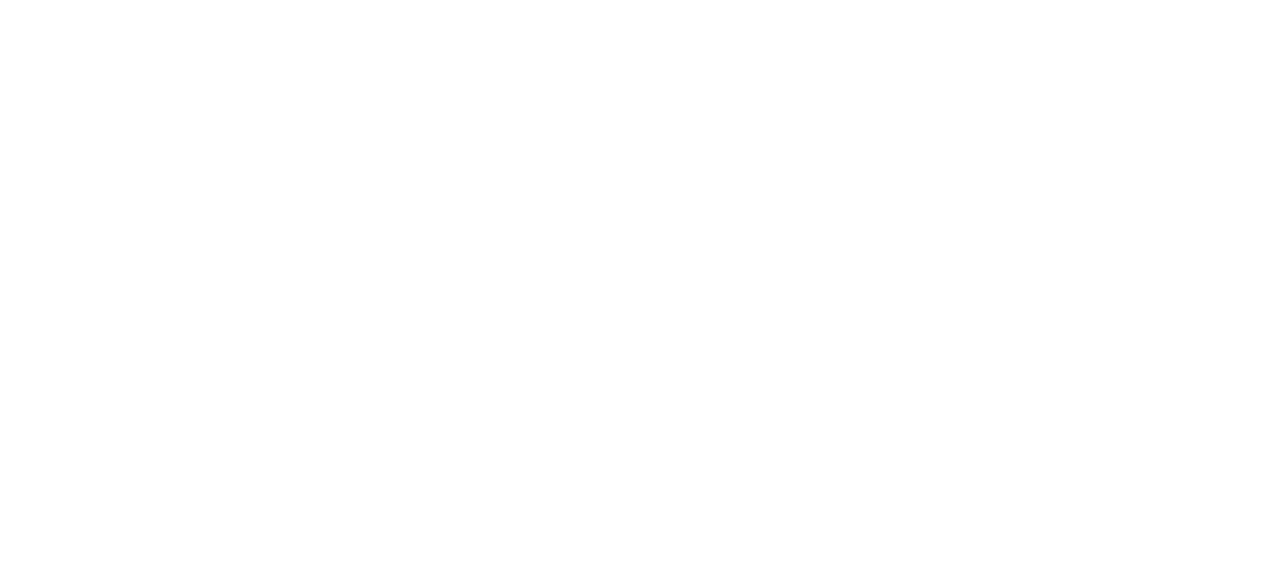
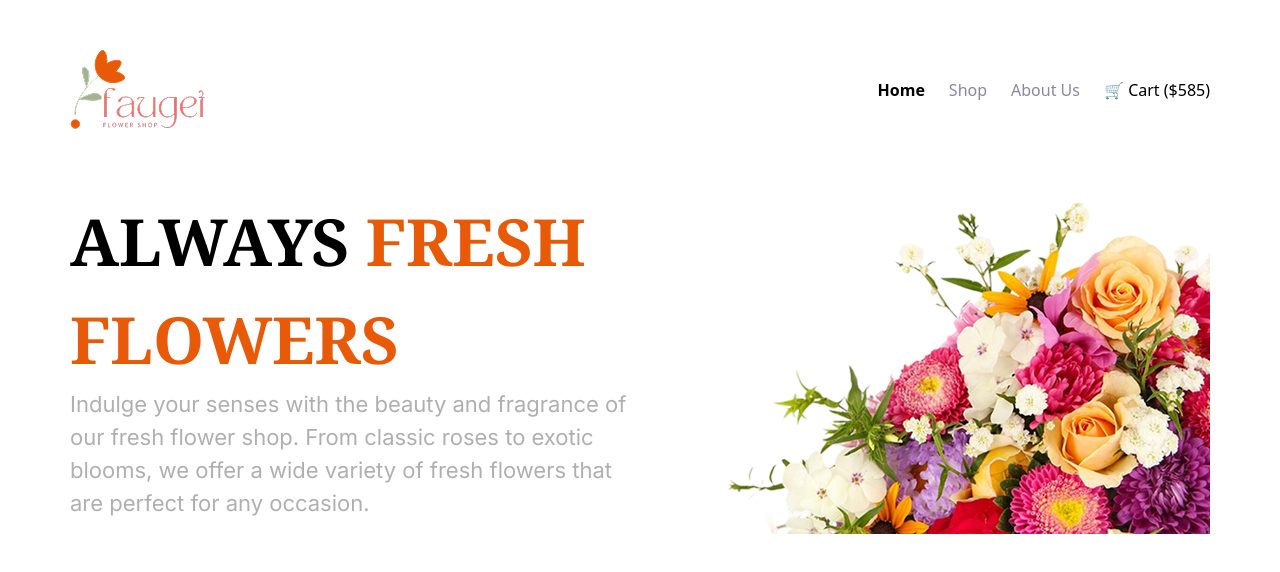
Before and after one commit to Abdullah-Al-Naeim/responsive-flower-assignment-2, a plain HTML site: page index.html in a window 1280 px wide. Drawn offline with nearby package versions, Linux system fonts and the light colour scheme.

Commit message:
added header section

```diff
--- a/index.html
+++ b/index.html
@@ -3,11 +3,77 @@
     <head>
         <meta charset="UTF-8">
         <meta name="viewport" content="width=device-width, initial-scale=1.0">
-    <link rel="shortcut icon" href="assets/icons8-flower-48.png" type="image/x-icon">
-    <script src="https://cdn.jsdelivr.net/npm/@tailwindcss/browser@4"></script>
+        <link rel="shortcut icon" href="assets/icons8-flower-48.png"
+            type="image/x-icon">
+        <script
+            src="https://cdn.jsdelivr.net/npm/@tailwindcss/browser@4"></script>
+        <link rel="stylesheet" href="style/style.css">
         <title>Flower</title>
     </head>
     <body>
+        <header>
+            <!-- banner container -->
+            <section class>
+                <!-- navigation bar -->
+                <nav
+                    class="flex justify-between items-center py-[18px] gap-[48px] my-[30px]">
+                    <img src="assets/logo.png" alt="Logo"
+                        class="h-auto w-[135px]">
+                    <ul
+                        class="md:flex gap-6">
+                        <li class="hidden md:flex font-bold"><a href="#"
+                                class="hover:text-orange-600 ">Home</a></li>
+                        <li class="hidden md:flex nav-color"><a href="#"
+                                class="hover:text-orange-600">Shop</a></li>
+                        <li class="hidden md:flex nav-color"><a href="#"
+                                class="hover:text-orange-500">About
+                                Us</a></li>
+                        <li class="font-medium"><a href="#"
+                                class="flex items-center gap-2 hover:text-orange-600">
+                                <!-- <img class="w-fit" src="assets/icons8-cart-48.png" alt="">Cart ($585) -->
+                                🛒 Cart ($585)
+                            </a></li>
+                    </ul>
+                </nav>
 
+                <!-- banner section -->
+                <section
+                    class="flex flex-col md:flex-row mt-[120px] banner items-center">
+
+                    <div class="w-full md:w-1/2 md:order-last">
+                        <img src="assets/hero-flower.png" alt="Flowers"
+                            class="object-cover w-full">
+                    </div>
+
+                    <div class="w-full md:w-1/2 mt-8 md:mt-0">
+                        <h1
+                            class="text-[1.5rem] md:text-[4.0625rem] noto-serif-font">
+                            ALWAYS <span class="second-color">FRESH
+                                FLOWERS</span>
+                        </h1>
+                        <div>
+                            <p
+                                class="text-[0.875rem] md:text-[1.375rem] para-color inter-text">
+                                Indulge your senses with the beauty and
+                                fragrance of
+                                our fresh flower shop.
+                                From classic roses to exotic blooms, we offer a
+                                wide
+                                variety of fresh flowers
+                                that are perfect for any occasion.
+                            </p>
+                        </div>
+                    </div>
+                </section>
+            </section>
+        </header>
+
+        <main>
+
+        </main>
+
+        <footer>
+
+        </footer>
     </body>
 </html>
--- /dev/null
+++ b/style/style.css
@@ -0,0 +1,44 @@
+
+@import url('https://fonts.googleapis.com/css2?family=Noto+Serif:ital,wght@0,100..900;1,100..900&display=swap');
+@import url('https://fonts.googleapis.com/css2?family=Inter:wght@400;700&family=Noto+Serif:wght@400;700&display=swap');
+
+
+.inter-text {
+  font-family: "Inter", sans-serif;
+  font-optical-sizing: auto;
+  font-weight: 400;
+  font-style: normal;
+}
+.noto-serif-font {
+  font-family: "Noto Serif", serif;
+  font-optical-sizing: auto;
+  font-weight: 700;
+  font-style: normal;
+  font-variation-settings:
+    "wdth" 100;
+}
+
+
+
+/* shared style */
+.second-color{
+    color:rgba(233, 90, 8, 1);
+}
+.para-color{
+    color: #00000050;
+}
+.nav-color{
+    color: #8987A1;
+}
+
+section{
+    max-width: 1140px;
+    margin: 0 auto;
+}
+
+/* header */
+header{
+    margin: 0 auto;
+
+}
+/* banner */
--- /dev/null
+++ b/tailwind.init.css
@@ -0,0 +1 @@
+@import "tailwindcss"
```
Also changed, not shown: assets/icons8-cart-48.png (added). Lines whose indentation alone changed are shown as unchanged.
